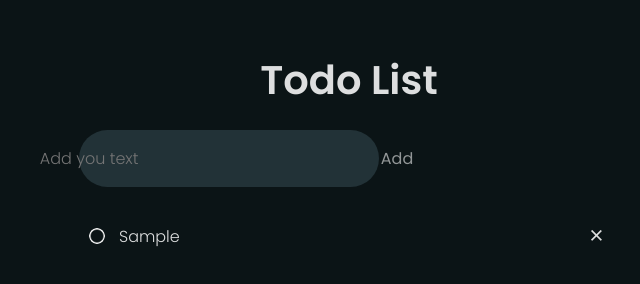
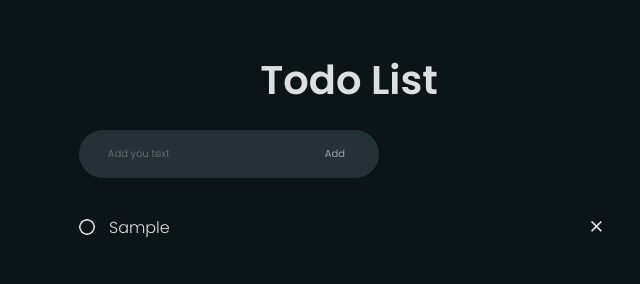
Before and after one commit to m-abdullahh/Todo-App-JS, a plain HTML site: page index.html in a window 1280 px wide. Both pictures are taken after typing "Sample" into the empty fields and a click on the button "Add". Shown: the whole page, without its empty margins (291-931 px from the left). Drawn offline with nearby package versions, Linux system fonts and the light colour scheme; no server answers.

Commit message:
Update styles.css

```diff
--- a/styles.css
+++ b/styles.css
@@ -47,7 +47,7 @@ input {
   border: none;
   background: none;
   outline: none;
-  font-size: 16px;
+  font-size: 10px;
   text-overflow: clip;
   font-weight: 300;
   color: #ffdfb5;
@@ -62,7 +62,7 @@ button {
   background: none;
   transition: color 0.5s;
   color: #ffffff8e;
-  font-size: 16px;
+  font-size: 10px;
 }
 
 button:hover {
@@ -79,7 +79,7 @@ ul li {
   user-select: none;
   position: relative;
   transition: color 0.2s;
-  margin-left: 40px;
+  margin-left: 30px;
 }
 
 ul li::before {
```
